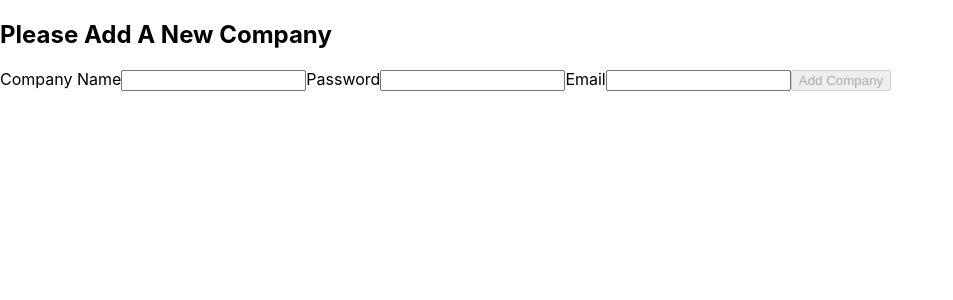
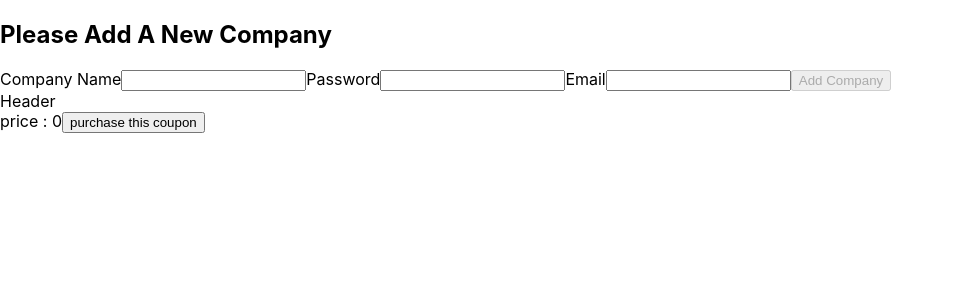
Before and after one commit to hendydavid/react-coupon, a React (Create React App) app in the folder my-app/: page / in a window 1280 px wide. Shown: the top 300 px of the page, without its empty margins (0-953 px from the left). Built offline with nearby package versions, Linux system fonts and the light colour scheme.

Commit message:
coupon page fixed

```diff
--- a/my-app/src/General/AdminComponents/AddCompany.tsx
+++ b/my-app/src/General/AdminComponents/AddCompany.tsx
@@ -1,7 +1,5 @@
 import React, { useRef, useState } from "react";
-import { Bool } from "reselect/es/types";
 import { API } from "../../Utils/APIWrapper";
-import validator from "validator";
 import Emailnpute from "../../Utils/Emailnpute";
 
 const AddCompany = () => {
@@ -9,11 +7,8 @@ const AddCompany = () => {
   const [emailFromState, setEmail] = useState("");
   const companyNameRef = useRef<HTMLInputElement>(null);
   const passRef = useRef<HTMLInputElement>(null);
-  const o = 'hwllo';
 
-
-
-  const addCompanyHandler = (event: any) => {
+    const addCompanyHandler = (event: any) => {
     event.preventDefault();
     let i: string = "";
     i = companyNameRef.current!.value;
--- a/my-app/src/General/App.tsx
+++ b/my-app/src/General/App.tsx
@@ -2,11 +2,13 @@ import React, { useState } from "react";
 
 
 import AddCompany from "./AdminComponents/AddCompany";
+import CouponPage from "./CouponComponenets/CouponPage";
 
 function App() {
   return (
     <>
       <AddCompany></AddCompany>
+      <CouponPage couponId={7}></CouponPage>
     </>
   );
 }
--- a/my-app/src/General/CouponComponenets/CouponPage.tsx
+++ b/my-app/src/General/CouponComponenets/CouponPage.tsx
@@ -1,26 +1,34 @@
-import Header from "../Header"
-import { useState, useEffect } from 'react';
-import { Coupon } from '../Models/models';
+import Header from "../Header";
+import { useState, useEffect } from "react";
+import { Company, Coupon } from "../Models/models";
 import React from "react";
 
 type Props = {
-    couponId: number,
-    purchaseCoupon: (couponId: number) => any
-}
-
+  couponId: number;
+};
 
 const CouponPage = (props: Props) => {
+  const baseCompany: Company = {
+    companyId: 0,
+    companyName: "",
+    email: "",
+    password: "",
+    dateCreated: new Date(),
+    coupons: [],
+  };
 
-    const baseCoupon : Coupon = {
-        couponId : 0,
+  const baseCoupon: Coupon = {
+    couponId: 0,
     couponName: "",
     description: "",
-        company: 0,
+    company: baseCompany,
     customers: [],
     amount: 0,
     price: 0,
-        categoryId: 0
-    }
+    categoryId: 0,
+    imageURL: ''
+
+  };
 
   const [coupon, setCoupon] = useState<Coupon>(baseCoupon);
 
@@ -30,19 +38,21 @@ const CouponPage = (props: Props) => {
     const requestOptions = {
       method: "Get",
       headers: { "Content-Type": "application/json", token: myToken },
-            body: JSON.stringify(couponId),
     };
 
-        const response = await fetch("http://localhost:8080/customer/getCouponById/" + { couponId }, requestOptions);
+    const response = await fetch(
+      "http://localhost:8080/customers/getCouponById/" + { couponId },
+      requestOptions
+    );
     if (!response.ok) {
       const error = await response.json();
       console.log(JSON.stringify(error));
     }
     const couponFromDB = await response.json();
     setCoupon(couponFromDB);
-    }
+  };
 
-    const purchaseCouponHandler = async (couponId: number) => {
+  const purchaseCouponHandler = (couponId: number) =>  {
     const myToken = "get from redux";
 
     const requestOptions = {
@@ -51,30 +61,38 @@ const CouponPage = (props: Props) => {
       body: JSON.stringify(couponId),
     };
 
-        const response = await fetch("http://localhost:8080/customer/addCustomerPurchase/" + { couponId }, requestOptions);
+    fetch(
+      "http://localhost:8080/customers/addCustomerPurchase/" + { couponId },
+      requestOptions
+    ).then((response) => {
+      if (!response.ok) {
+        console.log(0)
+       // nav to message component of customer
+      }
+      else {
+      // succsseful message
+      }
+    })
+    .catch(error =>{console.log(error)})
+    ;
+  };
 
-        if (!response.ok) {
-            const error = await response.json();
-            console.log(JSON.stringify(error));
-        }
-    }
-    useEffect(() => {
-        purchaseCouponHandler(coupon.couponId);
-    }, []);
+//   useEffect(() => {
+//     getCouponByIdHandler(coupon.couponId);
+//   }, []);
 
   return (
-        <React.Fragment>
+    <>
       <Header />
       <div>
-                <img src={coupon.imageURL} alt="image" />
-                price = {coupon.price}
-                <button onClick={purchaseCouponHandler(coupon.couponId)}>purchase this coupon</button>
+        <img src={coupon.imageURL} alt="" />
+        price : {coupon.price}
+        <button onClick={()=>{purchaseCouponHandler(coupon.couponId)}}>
+          purchase this coupon
+        </button>
       </div>
-
-
-
-        </React.Fragment>
+    </>
   );
-}
+};
 
 export default CouponPage;
--- a/my-app/src/Utils/APIWrapper.ts
+++ b/my-app/src/Utils/APIWrapper.ts
@@ -18,7 +18,6 @@ const addCompanyHandler = async (company:any) => {
     console.log(JSON.stringify(error));
   }
 
-  // console.log(JSON.stringify(company));
 };
 
 
--- a/my-app/src/Utils/Emailnpute.tsx
+++ b/my-app/src/Utils/Emailnpute.tsx
@@ -15,7 +15,6 @@ const Emailnpute = (prop: Prop) => {
   const validateEmail = (e: any) => {
     if (!validator.isEmail(e.target.value)) {
       setDisplay("block");
-      console.log("i am here not V ");
       setDisable(true);
     } else {
       prop.setEmail(e.target.value)
```
Also changed, not shown: my-app/src/General/Models/models.tsx (+8 -8 lines). Lines whose indentation alone changed are shown as unchanged.
